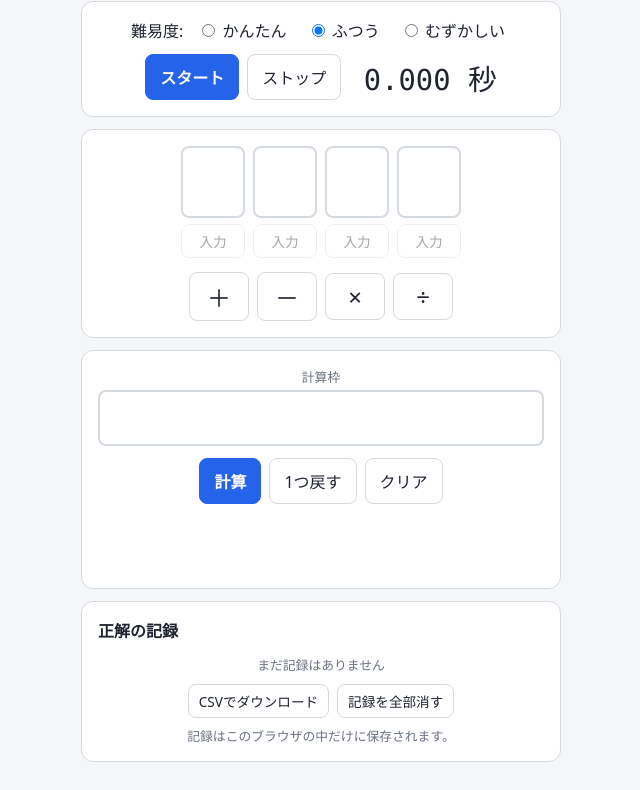
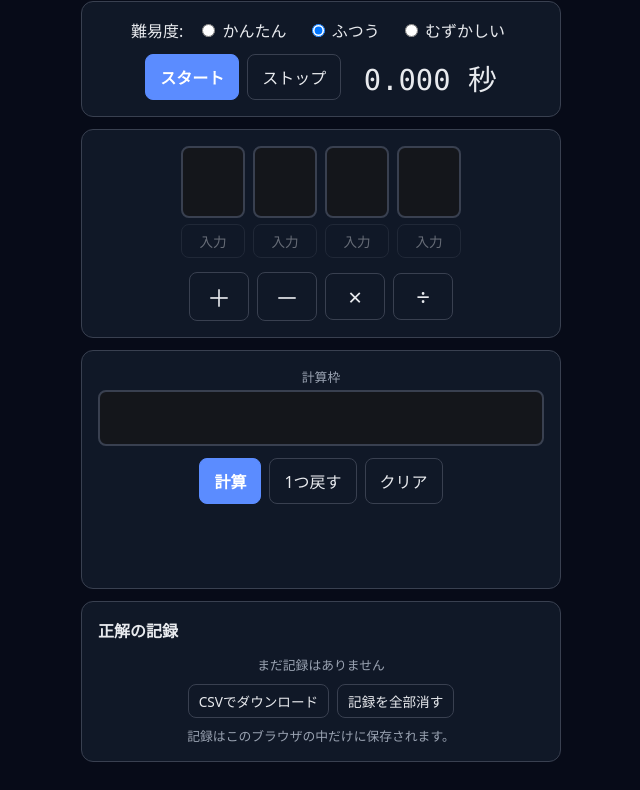
Before and after one commit to yoku-h/ten_master_hayate, a plain HTML site: page index.html in a window 1280 px wide. Shown: the part 236-1026 px from the top of the page, without its empty margins (319-959 px from the left). Drawn offline with Linux system fonts and the light colour scheme.

Commit message:
Add files via upload

```diff
--- a/index.html
+++ b/index.html
@@ -10,6 +10,19 @@
     --line: #d5d9e0; --accent: #2563eb; --accent-text: #ffffff;
     --ok: #15803d; --ng: #dc2626; --disp: #ffffff;
   }
+:root {
+  --bg: #070B18;
+  --card: #101827;
+  --text: #e8eaee;
+  --muted: #9aa3b2;
+  --line: #394050;
+  --accent: #5b8cff;
+  --accent-text: #ffffff;
+  --ok: #4ade80;
+  --ng: #f87171;
+  --disp: #14161b;
+}
+/*
   @media (prefers-color-scheme: dark) {
     :root {
       --bg: #14161b; --card: #1e222a; --text: #e8eaee; --muted: #9aa3b2;
@@ -17,6 +30,7 @@
       --ok: #4ade80; --ng: #f87171; --disp: #14161b;
     }
   }
+*/
   * { box-sizing: border-box; }
   body {
     margin: 0; padding: 16px; background: var(--bg); color: var(--text);
```
